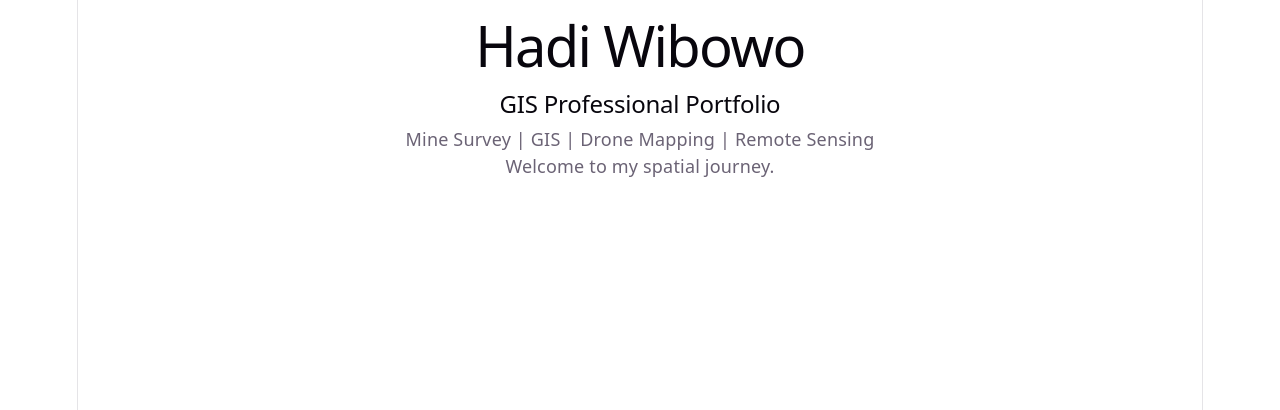
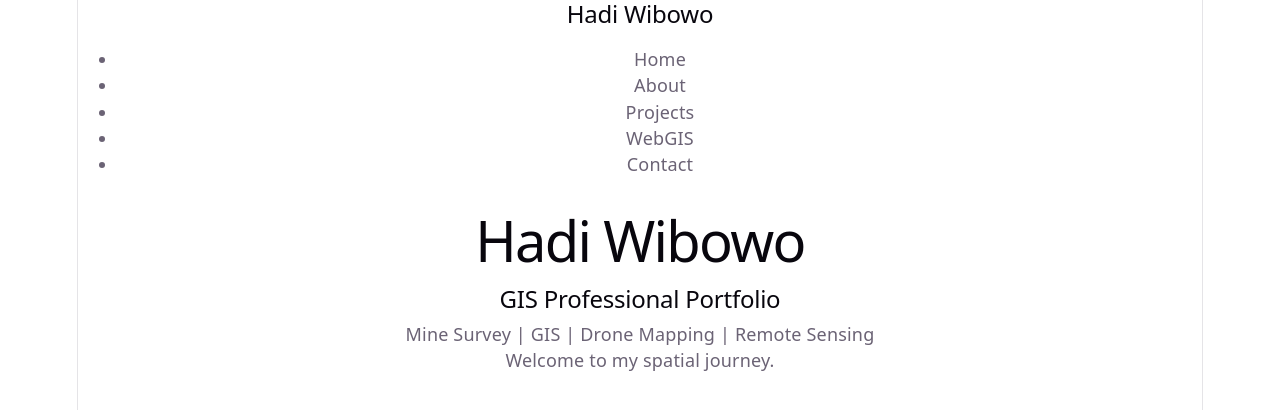
Before and after one commit to hadi-mapper/gis-portfolio, a React (Vite) app in the folder website/: page / in a window 1280 px wide. Shown: the top 410 px of the page. Built offline with nearby package versions, Linux system fonts and the light colour scheme.

Commit message:
Add navigation component

```diff
--- a/website/src/App.jsx
+++ b/website/src/App.jsx
@@ -1,8 +1,12 @@
+import Navbar from "./components/Navbar"
 import Home from "./pages/Home"
 
 function App() {
   return (
-    <Home />
+    <>
+      <Navbar />
+      <Home />
+    </>
   )
 }
 
--- /dev/null
+++ b/website/src/components/Navbar.jsx
@@ -0,0 +1,17 @@
+function Navbar() {
+  return (
+    <nav>
+      <h2>Hadi Wibowo</h2>
+
+      <ul>
+        <li>Home</li>
+        <li>About</li>
+        <li>Projects</li>
+        <li>WebGIS</li>
+        <li>Contact</li>
+      </ul>
+    </nav>
+  )
+}
+
+export default Navbar
```
